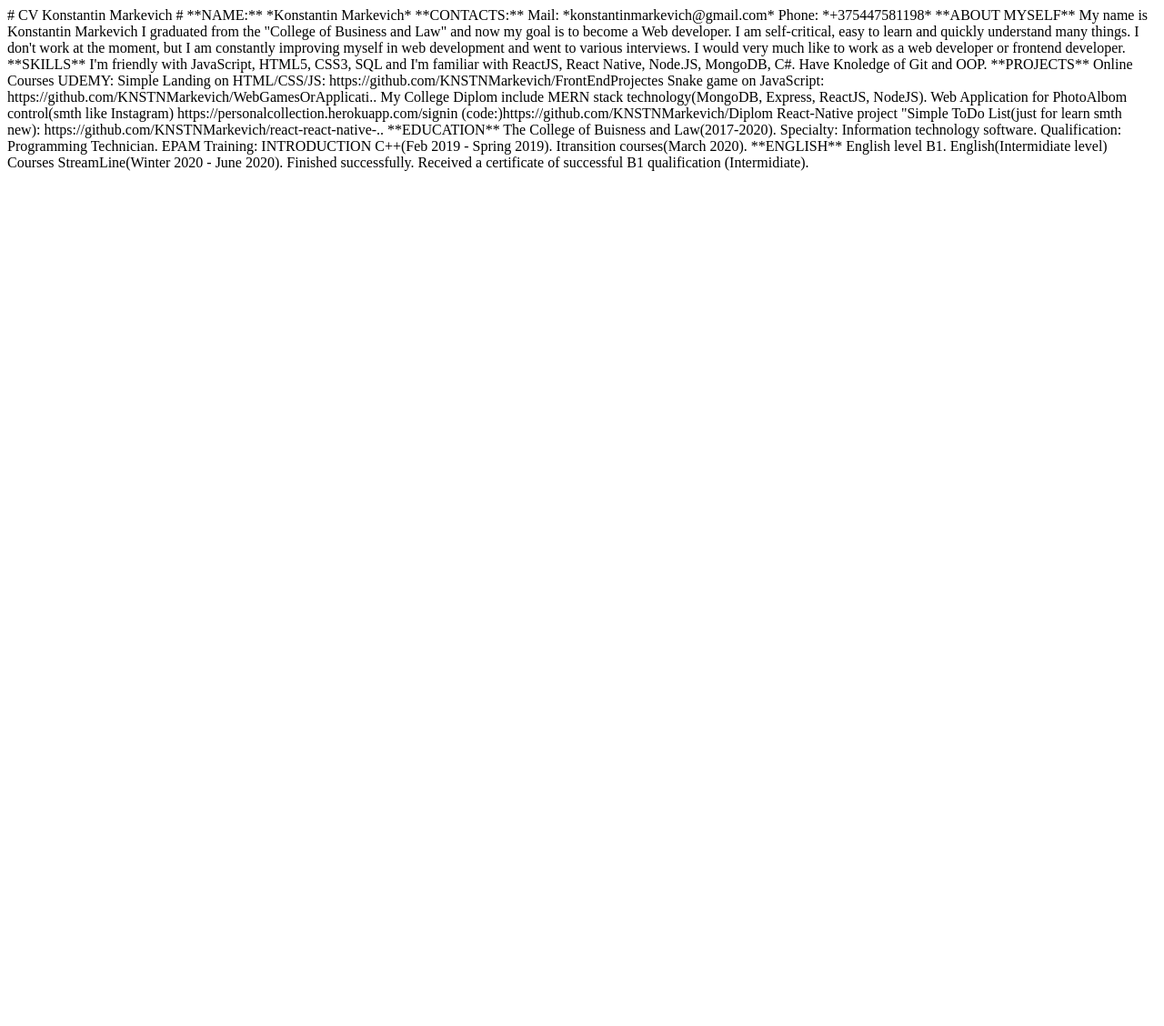
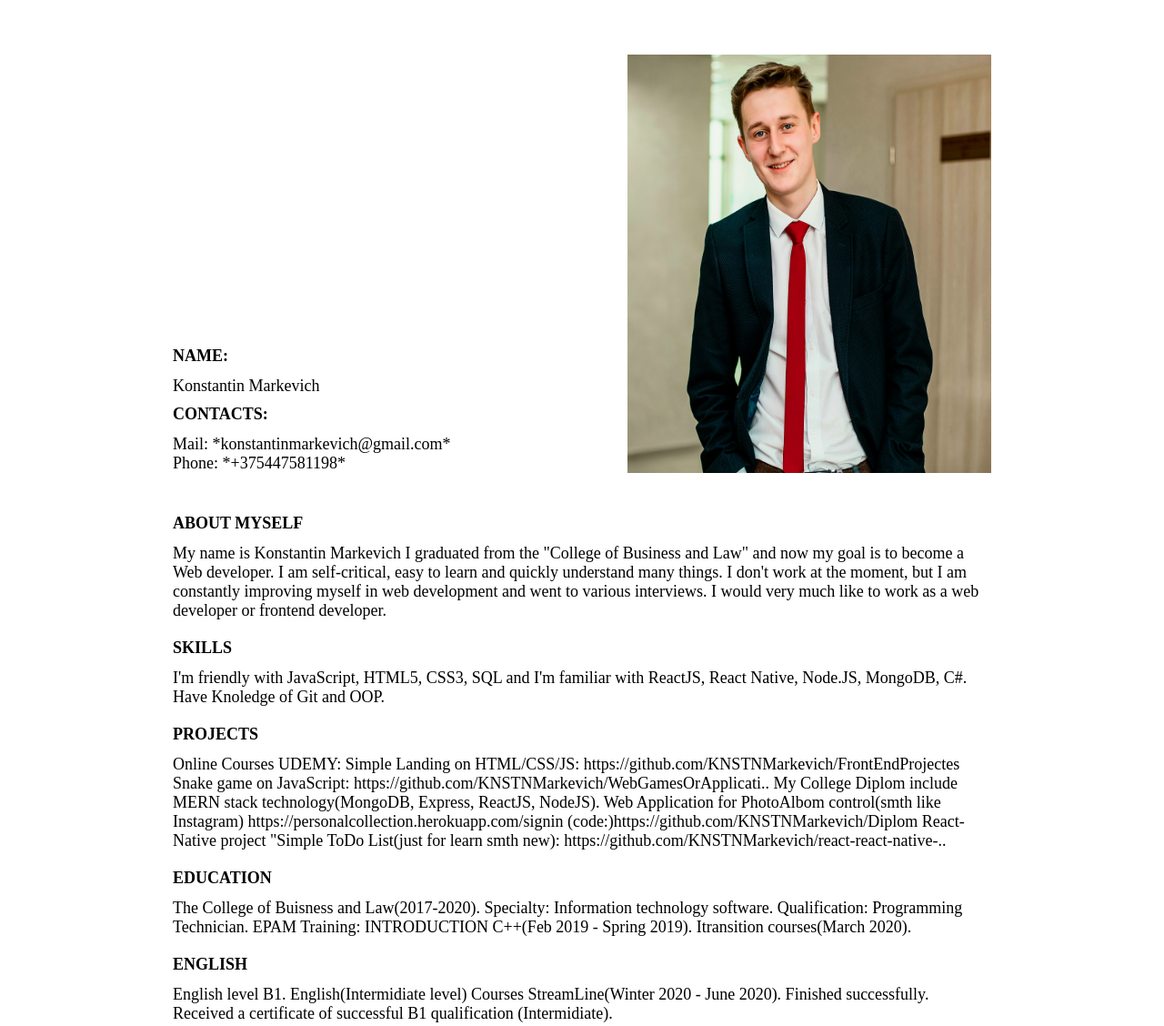
Before and after one commit to KNSTNMarkevich/rsschool-cv, a plain HTML site: page index.html in a window 1280 px wide. Shown: the whole page at 91% size. Before the commit the page ends 800 px from the top, so only its background shows below. Drawn offline with Linux system fonts and the light colour scheme.

Commit message:
feat: add photo and styles on page

```diff
--- a/index.html
+++ b/index.html
@@ -7,36 +7,59 @@
     <link href="style.css" rel="stylesheet" type="text/css">
 </head>
 <body>
-    <div class="container"># CV Konstantin Markevich #
-
-        **NAME:**
-        *Konstantin Markevich*
-
-        **CONTACTS:**
-        Mail: *konstantinmarkevich@gmail.com*
-        Phone: *+375447581198*
-
-        **ABOUT MYSELF**
-        My name is Konstantin Markevich I graduated from the "College of Business and Law" and now my goal is to become a Web developer. I am self-critical, easy to learn and quickly understand many things. I don't work at the moment, but I am constantly improving myself in web development and went to various interviews. I would very much like to work as a web developer or frontend developer.
-
-        **SKILLS**
-        I'm friendly with JavaScript, HTML5, CSS3, SQL and I'm familiar with ReactJS, React Native, Node.JS, MongoDB, C#. Have Knoledge of Git and OOP.
-
-        **PROJECTS**
-        Online Courses UDEMY: Simple Landing on HTML/CSS/JS: https://github.com/KNSTNMarkevich/FrontEndProjectes
+    <div class="wrapper">
+    <div class="container">
+        <div class="main_info">
+            <div class="name_contacts">
+                <div class="name">
+                    <div class="child">
+                    <h1>NAME:</h1>
+                    Konstantin Markevich
+                </div>
+                <div class="child">
+                    <h1>CONTACTS:</h1>
+                    Mail: *konstantinmarkevich@gmail.com*<br>
+                    Phone: *+375447581198*
+                </div>
+                </div>
+            </div>
+            <div class="photo">
+                <img src="img/photo.jpg" alt="photo" width="400px" height="460px">
+            </div>
+        </div>
+        <div class="about">
+            <h1>ABOUT MYSELF</h1>
+            My name is Konstantin Markevich I graduated from the "College of Business and Law" and now my goal is to become a Web developer. I am self-critical, easy to learn and quickly understand many things. I don't work at the moment, but I am constantly improving myself in web development and went to various interviews. I would very much like to work as a web developer or frontend developer.
+        </div>
+        <div class="skills">
+            <h1>
+                SKILLS
+            </h1>
+            I'm friendly with JavaScript, HTML5, CSS3, SQL and I'm familiar with ReactJS, React Native, Node.JS, MongoDB, C#. Have Knoledge of Git and OOP.
+        </div>
+        <div class="projects">
+            <h1>PROJECTS</h1>
+            Online Courses UDEMY: Simple Landing on HTML/CSS/JS: https://github.com/KNSTNMarkevich/FrontEndProjectes
         Snake game on JavaScript: https://github.com/KNSTNMarkevich/WebGamesOrApplicati..
         My College Diplom include MERN stack technology(MongoDB, Express, ReactJS, NodeJS). Web Application for PhotoAlbom control(smth like Instagram)
         https://personalcollection.herokuapp.com/signin
         (code:)https://github.com/KNSTNMarkevich/Diplom
         React-Native project "Simple ToDo List(just for learn smth new):
         https://github.com/KNSTNMarkevich/react-react-native-..
-
-        **EDUCATION**
-        The College of Buisness and Law(2017-2020). Specialty: Information technology software. Qualification: Programming Technician.
+        </div>
+        <div class="education">
+            <h1>
+                EDUCATION
+            </h1>
+            The College of Buisness and Law(2017-2020). Specialty: Information technology software. Qualification: Programming Technician.
         EPAM Training: INTRODUCTION C++(Feb 2019 - Spring 2019).
         Itransition courses(March 2020).
-
-        **ENGLISH**
-        English level B1. English(Intermidiate level) Courses StreamLine(Winter 2020 - June 2020). Finished successfully. Received a certificate of successful B1 qualification (Intermidiate).</div>
+        </div>
+        <div class="english">
+            <h1>ENGLISH</h1>
+            English level B1. English(Intermidiate level) Courses StreamLine(Winter 2020 - June 2020). Finished successfully. Received a certificate of successful B1 qualification (Intermidiate).
+        </div>
+        </div>
+    </div>
 </body>
 </html>
--- a/style.css
+++ b/style.css
@@ -1,5 +1,30 @@
-.container {
+*{
+    margin-top: 10px;
+    font-size: large;
+}
+.wrapper{
     display: flex;
     justify-content: center;
     align-items: center;
 }
+.container {
+    max-width: 900px;
+    display: flex;
+    justify-content: flex-start;
+    align-items: center;
+    flex-direction: column;
+}
+.main_info {
+    display: flex;
+    margin-bottom: 25px;
+    justify-content:space-between;
+    width: 900px;
+}
+.name_contacts{
+    display:flex;
+    align-items: flex-end
+}
+.photo{
+    display: flex;
+    justify-content: flex-end;
+}
```
Also changed, not shown: img/photo.jpg (added).
